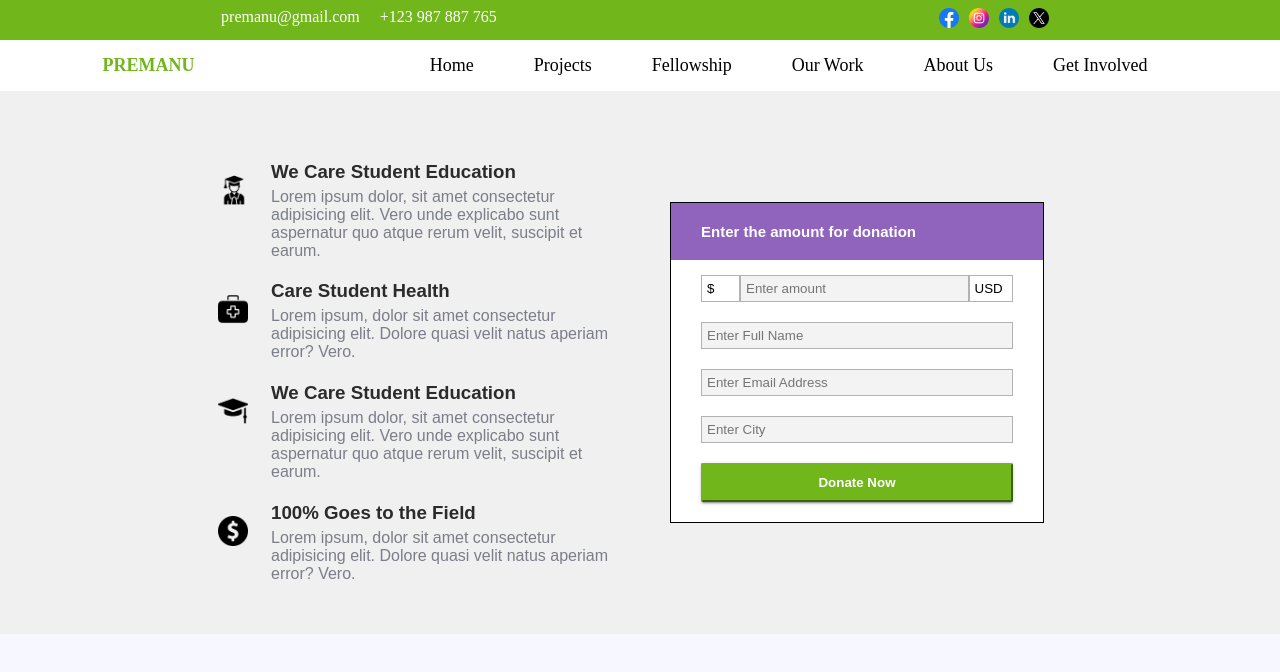
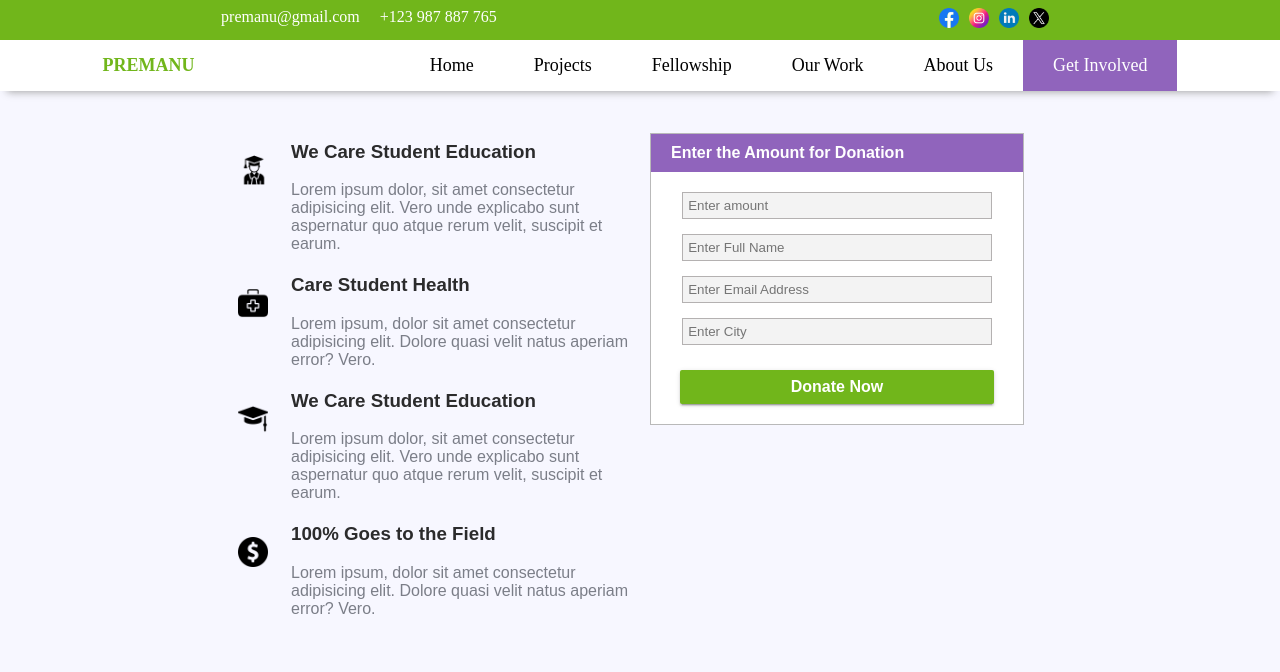
Before and after one commit to srquev/PREMANU-FOUNDATION, an Angular app: page /getinvolved in a window 1280 px wide. Shown: the top 672 px of the page. Built offline with nearby package versions, Linux system fonts and the light colour scheme.

Commit message:
css changes for form

```diff
--- a/src/app/app.component.html
+++ b/src/app/app.component.html
@@ -19,12 +19,12 @@
 
     <div class="logo pm-color" [routerLink]="['/home']">PREMANU</div>
     <div class="display-flex">
-      <div class="menu" [routerLink]="['/home']">Home</div>
-      <div class="menu" [routerLink]="['/projects']">Projects</div>
-      <div class="menu" [routerLink]="['/fellowship']">Fellowship</div>
-      <div class="menu" [routerLink]="['/ourwork']">Our Work</div>
-      <div class="menu" [routerLink]="['/aboutus']">About Us</div>
-      <div class="menu" [routerLink]="['/getinvolved']">Get Involved</div>
+      <div class="menu" [routerLink]="['/home']" [routerLinkActive]="['activated-route']">Home</div>
+      <div class="menu" [routerLink]="['/projects']" [routerLinkActive]="['activated-route']">Projects</div>
+      <div class="menu" [routerLink]="['/fellowship']" [routerLinkActive]="['activated-route']">Fellowship</div>
+      <div class="menu" [routerLink]="['/ourwork']" [routerLinkActive]="['activated-route']">Our Work</div>
+      <div class="menu" [routerLink]="['/aboutus']" [routerLinkActive]="['activated-route']">About Us</div>
+      <div class="menu" [routerLink]="['/getinvolved']" [routerLinkActive]="['activated-route']">Get Involved</div>
 
     </div>
 
--- a/src/app/app.component.scss
+++ b/src/app/app.component.scss
@@ -1,5 +1,4 @@
-
-.header-top-container{
+.header-top-container {
     display: flex;
     justify-content: space-around;
     // color: #6A6A6A;
@@ -8,25 +7,30 @@
     background: #71b61b;
 }
 
-.display-flex{
+.display-flex {
     display: flex;
 }
 
-.display-flex img{
 
+.display-flex img {
     width: 20px;
     height: 20px;
     margin-right: 10px;
     cursor: pointer;
 }
 
-.header-bottom-container{
+.header-bottom-container {
     display: flex;
     justify-content: space-around;
     font-size: 18px;
     background: #FFF;
     box-shadow: 0 8px 8px -7px #a5a5a5;
     align-items: baseline;
+
+    .activated-route {
+        background: #9064bc;
+        color: #FFF;
+    }
 }
 
 .menu {
@@ -34,13 +38,13 @@
     cursor: pointer;
 }
 
-.menu:hover{
+.menu:hover {
     background: #ebebeb;
     color: #026a02;
     font-weight: bold;
 }
 
-.d-btn{
+.d-btn {
     box-shadow: 0 3px 1px -2px rgba(0, 0, 0, 0.2), 0 2px 2px 0 rgba(0, 0, 0, 0.14), 0 1px 5px 0 rgba(0, 0, 0, 0.12);
     border-radius: 2px;
     background-color: #71b61b;
@@ -55,16 +59,27 @@
     cursor: pointer;
 }
 
-.logo{
+.logo {
     font-weight: bold;
     cursor: pointer;
 }
 
-.pm-color{
+.pm-color {
     color: #71b61b;
 }
 
-.pr{padding-right: 10px;}
-.pl{padding-left: 10px;}
-.pt{padding-top: 10px;}
-.pb{padding-bottom: 10px;}
+.pr {
+    padding-right: 10px;
+}
+
+.pl {
+    padding-left: 10px;
+}
+
+.pt {
+    padding-top: 10px;
+}
+
+.pb {
+    padding-bottom: 10px;
+}
--- a/src/app/components/get-involved/get-involved.component.html
+++ b/src/app/components/get-involved/get-involved.component.html
@@ -3,10 +3,7 @@
   <div class="get-involved-text">
     <tr class="content">
       <td>
-        <img
-          src="assets/images/social-media-icon/student.png"
-          alt="Student"
-        />
+        <img src="assets/images/social-media-icon/student.png" alt="Student" />
       </td>
       <td>
         <h3>We Care Student Education</h3>
@@ -18,10 +15,7 @@
     </tr>
 
     <tr class="content">
-      <img
-        src="assets/images/social-media-icon/first-aid-kit.png"
-        alt="Student"
-      />
+      <img src="assets/images/social-media-icon/first-aid-kit.png" alt="Student" />
       <td>
         <h3>Care Student Health</h3>
         <p>
@@ -32,10 +26,7 @@
     </tr>
 
     <tr class="content">
-      <img
-        src="assets/images/social-media-icon/mortarboard.png"
-        alt="Student"
-      />
+      <img src="assets/images/social-media-icon/mortarboard.png" alt="Student" />
       <td>
         <h3>We Care Student Education</h3>
         <p>
@@ -46,10 +37,7 @@
     </tr>
 
     <tr class="content">
-      <img
-        src="assets/images/social-media-icon/coin.png"
-        alt="Student"
-      />
+      <img src="assets/images/social-media-icon/coin.png" alt="Student" />
       <td>
         <h3>100% Goes to the Field</h3>
         <p>
@@ -62,18 +50,22 @@
 
   <div class="donate-form-container">
     <form action="">
-      <h5>Enter the amount for donation</h5>
-      <div class="input-group">
+      <h4>Enter the Amount for Donation</h4>
+      <div class="input-group justify-content-center">
         <!-- <span class="currency-prefix" type="text" >$</span> -->
-        <input type="text" value="$" class="currency-prefix">
-        <input type="text" placeholder="Enter amount" />
-        <input type="text" value="USD" class="currency-suffix">
+        <!-- <input type="text" value="$" class="currency-prefix">
+        <input type="text" value="USD" class="currency-suffix"> -->
         <!-- <span class="currency-suffix">USD</span> -->
+        <div class="display-flex justify-content-center pb"><input type="text" placeholder="Enter amount" /></div>
+        <div class="display-flex justify-content-center pb"><input type="text" placeholder="Enter Full Name" /></div>
+        <div class="display-flex justify-content-center pb"><input type="text" placeholder="Enter Email Address" />
+        </div>
+        <div class="display-flex justify-content-center pb"><input type="text" placeholder="Enter City" /></div>
+        <div class="display-flex justify-content-center pt">
+          <div class="form-donate-button"> Donate Now </div>
+        </div>
+
       </div>
-      <input type="text" placeholder="Enter Full Name" />
-      <input type="text" placeholder="Enter Email Address" />
-      <input type="text" placeholder="Enter City" />
-      <button> Donate Now </button>
     </form>
   </div>
 
--- a/src/app/components/get-involved/get-involved.component.scss
+++ b/src/app/components/get-involved/get-involved.component.scss
@@ -1,41 +1,31 @@
-.get-involved-main-container{
+@import './../../../styles.scss';
 
+.get-involved-main-container {
     display: flex;
-    flex-direction: row;
     padding: 20px;
     justify-content: center;
-    align-items: center;
-    align-content: space-around;
-    background-color: #f0f0f0;
+    align-items: baseline;
     font-family: Arial, sans-serif;
-    max-width: 100%;
+}
 
-
-}
-.donate-form-container{
-
+.donate-form-container {
     width: 30%;
     padding: 10px;
-    margin: 20px;
-    max-width: 400px;
 
-    form{
-
+    form {
         display: flex;
         margin: 0px;
         flex-direction: column;
         background-color: #fff;
-        border: 1px solid black;
+        border: 1px solid #b9b9b9;
         width: 100%;
         height: auto;
-        padding-bottom: 10px;
 
-
-            button{
-
+        .form-donate-button {
             background-color: #71b61b;
-                margin: 10px 30px;
-                padding: 10px;
+            width: 80%;
+            padding: 8px;
+            text-align: center;
             cursor: pointer;
             box-shadow: 0 3px 1px -2px rgba(0, 0, 0, 0.2), 0 2px 2px 0 rgba(0, 0, 0, 0.14), 0 1px 5px 0 rgba(0, 0, 0, 0.12);
             border-radius: 2px;
@@ -45,89 +35,56 @@
             white-space: nowrap;
             font-family: sans-serif;
         }
-
     }
 
 }
 
 input {
-
-    margin: 10px 30px;
     padding: 5px;
     background-color: #f3f3f3;
     border: 1px solid #b4b1b1;
-
-
 }
 
-h5{
+h4 {
     background-color: #9064bc;
-    padding: 20px 30px;
+    padding: 10px 20px;
     margin: 0px;
-    margin-bottom: 5px;
     color: #fff;
-    font-size: 15px;
-
 }
 
-.get-involved-text{
-
-
+.get-involved-text {
     width: 30%;
     padding: 10px;
     max-width: 400px;
-    margin: 20px;
 
-    img{
-
+    img {
         width: 30px;
         height: 30px;
         position: relative;
-        top: 27px; right: 20px;
-
+        top: 27px;
+        right: 20px;
     }
 
 }
 
-h3{
-
-    margin-bottom: 5px;
+h3 {
     color: #2b2b2c;
 }
 
-p{
-
+p {
     margin: 0px;
     color: #7b7e88;
-
-
 }
 
-.input-group{
+.input-group {
+    display: flex;
+    flex-direction: column;
+    padding: 20px 0;
 
-    display: flex;
-    flex-direction: row;
-
-    input{
-
+    input {
         width: 80%;
-        margin: 10px 0px 10px 0px !important;
+        outline: none !important;
     }
-    .currency-prefix {
-
-        width: 10%;
-        margin: 10px 0px 10px 30px !important;
-        background-color: #fff;
-    }
-    .currency-suffix {
-
-        width: 12%;
-        margin: 10px 30px 10px 0px !important;
-        background-color: #fff;
-
-
-    }
-
 }
 
 /* Media query for smaller screens */
@@ -136,24 +93,20 @@ p{
         flex-direction: column;
         align-items: center;
         padding: 30px;
-
-
     }
 
     .donate-form-container,
     .get-involved-text {
         width: 100%;
         max-width: none;
-            margin: 10px;
     }
 
     .input-group {
-            flex-direction: row;
-
+        flex-direction: column;
+        padding: 20px 0px;
     }
 
-        p{
+    p {
         width: 100%;
     }
-
 }
```
Lines whose indentation alone changed are shown as unchanged.
